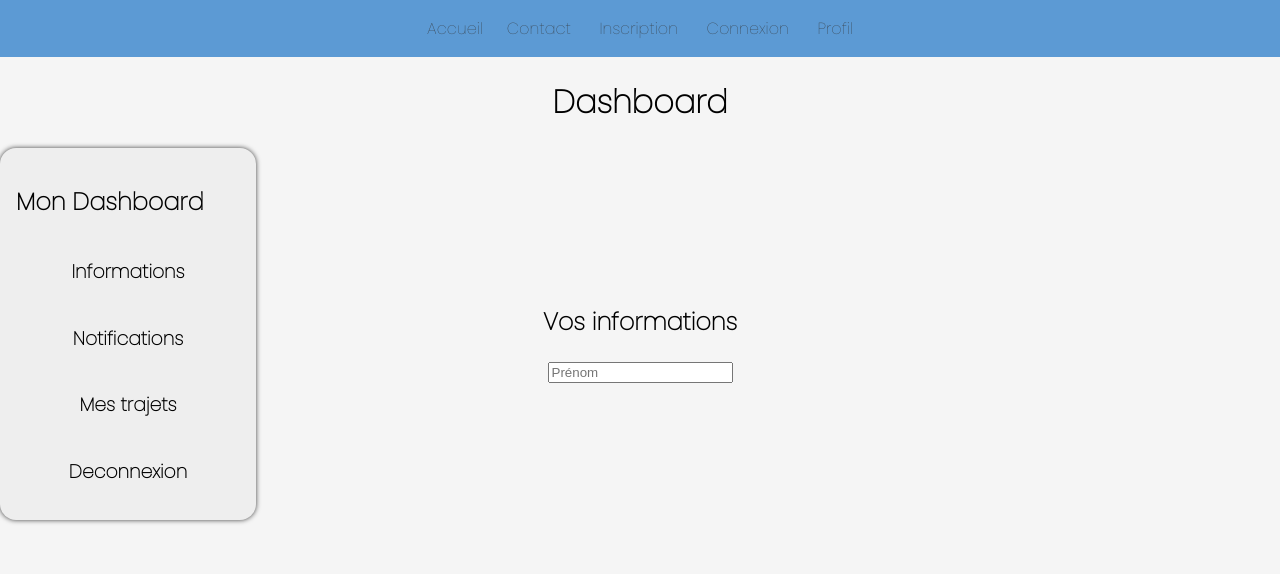
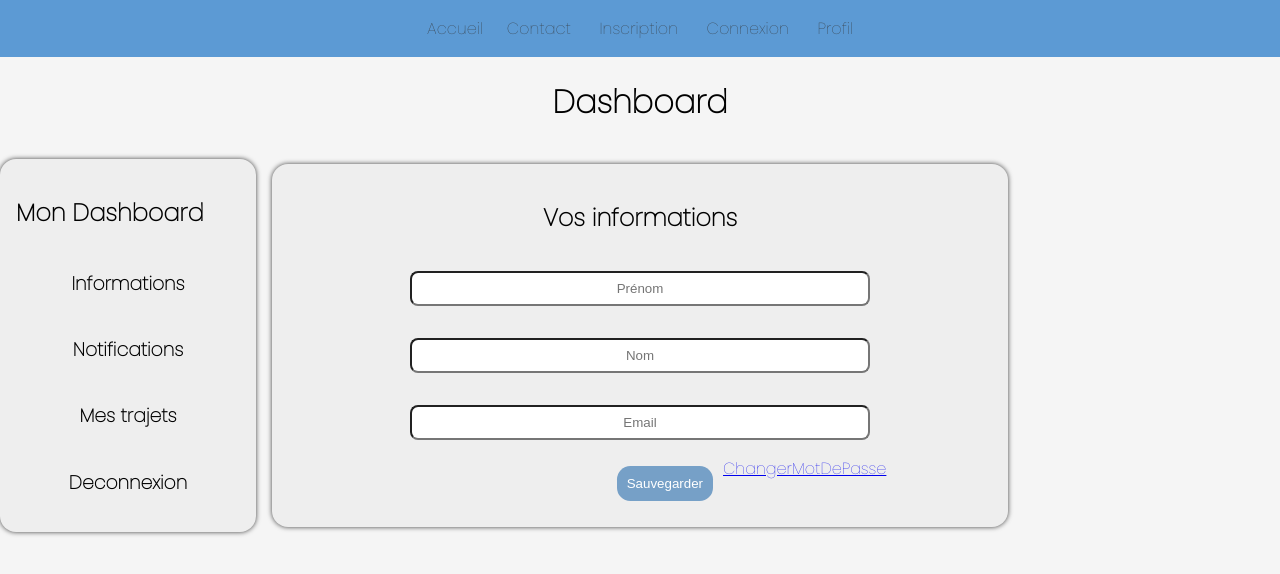
Before and after one commit to ThomasCast3/projet-web, a Vue app in the folder vuejs3-projetweb/: page /Profil in a window 1280 px wide. Shown: the top 574 px of the page. Built offline with nearby package versions, Linux system fonts and the light colour scheme; no server answers.

Commit message:
Fonction GetUserInfo ✨✨
Creation d'une variable globale , creation d'une fonction qui permet de recuperer les infos et les mettre dans l'input

```diff
--- a/vuejs3-projetweb/src/components/ProfilInfo.vue
+++ b/vuejs3-projetweb/src/components/ProfilInfo.vue
@@ -1,14 +1,36 @@
 <template>
   <div class="Informations">
     <h2>Vos informations</h2>
+    <!-- {{ getUserInfo() }} -->
+    {{ getConsole() }}
+
     <div class="Informations-item">
       <input
-        type="text"
-        class="Informations-Prenom"
+        type="textarea"
+        class="Informations-prenom"
         placeholder="Prénom"
-        v-model="form.firstName"
+        v-model="form.firstaName"
+        required
       />
-      {{ getUser() }}
+      <input
+        type="textarea"
+        class="Informations-nom"
+        placeholder="Nom"
+        v-model="form.lastName"
+        required
+      />
+      <input
+        type="mail"
+        class="Informations-mail"
+        placeholder="Email"
+        v-model="form.mail"
+        required
+      />
+      <router-link :to="{ name: 'ChangerMotDePasse' }"
+        >ChangerMotDePasse</router-link
+      >
+      <button type="submit" class="Informations-btn">Sauvegarder</button>
+      <!-- {{ getUserName() }} -->
     </div>
   </div>
 </template>
@@ -20,37 +42,53 @@ export default {
   data() {
     return {
       form: {
+        id: "",
         firstName: "",
         lastName: "",
         mdp: "",
         mail: "",
       },
+      user: "",
     };
   },
   methods: {
-    getUser() {
-      const xmlHttpRequest = new XMLHttpRequest();
-      xmlHttpRequest.open("GET", "http://10.57.29.14:8080/get-users", true);
-      xmlHttpRequest.send();
-      xmlHttpRequest.onload = () => {
-        console.log(xmlHttpRequest.responseText);
-        document.querySelector(".Informations").innerHTML +=
-          xmlHttpRequest.responseText;
-      };
+    // getUserName() {
+    //   const xmlHttpRequest = new XMLHttpRequest();
+    //   xmlHttpRequest.open("GET", "http://10.57.29.14:8080/users", true);
+    //   xmlHttpRequest.send();
+    //   xmlHttpRequest.onload = () => {
+    //     for (let user of this.data) {
+    //       console.log(user.email);
+    //       this.form.firstName = user.email;
+    //     }
+    //   };
+    // },
+    getUserInfo() {
+
+        const xmlHttpRequest = new XMLHttpRequest();
+        xmlHttpRequest.open("POST", "http://10.57.29.14:8080/login", true);
+        xmlHttpRequest.setRequestHeader(
+          "Content-Type",
+          "application/x-www-form-urlencoded"
+        );
+        xmlHttpRequest.send(
+          `email=${this.form.mail}&password=${this.form.mdp}`
+        );
+        xmlHttpRequest.onload = () => {
+          if (xmlHttpRequest.status === 200) {
+            this.data = JSON.parse(xmlHttpRequest.responseText);
+            this.form.id = this.data["id"];
+            this.form.firstName = this.data["firstName"];
+            this.form.lastName = this.data["lastName"];
+            this.form.email = this.data["email"];
+          }
+        };
     },
-    // getUserName(){
-    //     const xmlHttpRequest = new XMLHttpRequest();
-    //     xmlHttpRequest.open("GET", "http://10.57.29.14:8080/get-users", true);
-    //     xmlHttpRequest.send();
-    //     xmlHttpRequest.onload = () => {
 
-    //     let email = xmlHttpRequest.responseText;
-    //     for (let user in email){
-    //         console.log(user.email);
-    //     }
-    //   }
-    //   return user.email ;
-    // }
+    getConsole() {
+      console.log(this.form.id);
+      console.log(this.$isConnected)
+    },
   },
   computed: {},
 };
@@ -62,6 +100,38 @@ export default {
   flex-direction: column;
   align-items: center;
   align-content: center;
-  margin: 1em;
+  box-shadow: 0px 0px 5px 0px rgba(0, 0, 0, 0.75);
+  background-color: #eeeeee;
+  padding: 1em;
+  border-radius: 1em;
+  margin: 1rem;
+}
+.Informations-item {
+  display: flex;
+  flex-direction: row-reverse;
+  flex-wrap: wrap;
+  width: 70%;
+}
+.Informations-item input {
+  margin: 1rem;
+  border-radius: 0.5rem;
+  text-align: center;
+  resize: none;
+  overflow: hidden;
+  padding: 0.5rem;
+  width: 100%;
+}
+.Informations-item input:hover {
+  border-bottom: 2px solid #272f40;
+}
+.Informations-btn {
+  background-color: #76a0c7;
+  color: #fff;
+  padding: 10px;
+  border: none;
+  cursor: pointer;
+  border-radius: 1em;
+  margin: 10px;
+  align-content: center;
 }
 </style>
--- a/vuejs3-projetweb/src/main.js
+++ b/vuejs3-projetweb/src/main.js
@@ -1,11 +1,13 @@
-import { createApp } from "vue";
+import { createApp} from "vue";
 import router from "./router";
 import App from "./App.vue";
 import Inscription from "./views/Inscription.vue";
 
 
+
 const app = createApp(App);
 
+app.config.globalProperties.$isConnected = true;
 
 app.Inscription = ("Inscriptions", Inscription);
 app.use(router);
```
